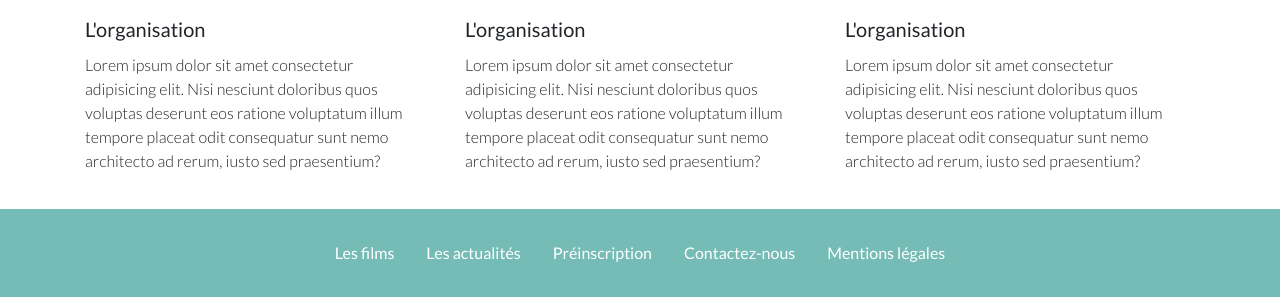
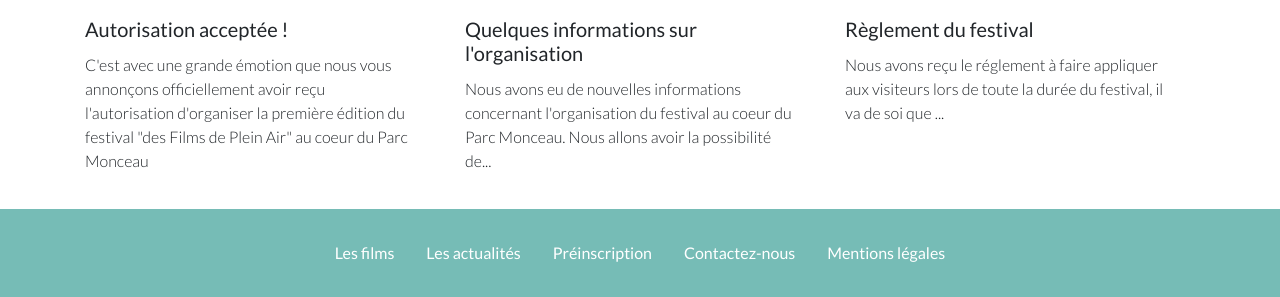
Before and after one commit to NicolasHalberstadt/films-de-plein-air, a plain HTML site: page index.html in a window 1280 px wide. Shown: the part 1910-2207 px from the top of the page. Drawn offline with nearby package versions, Linux system fonts and the light colour scheme.

Commit message:
updating news + news' style

```diff
--- a/assets/css/style.css
+++ b/assets/css/style.css
@@ -221,8 +221,7 @@ form {
 
 /* ####################  Single Article #################### */
 .single-news-picture {
-  max-height: 30vh;
-  overflow: hidden;
+  width: 100%;
 }
 .article {
   padding-top: 3em;
--- a/index.html
+++ b/index.html
@@ -46,7 +46,7 @@
                     <li class="nav-item">
                         <a class="nav-link" href="actualites.html">Actualités</a>
                     </li>
-                <li class="nav-item">
+                    <li class="nav-item">
                         <a class="nav-link" href="inscription.html">Préinscription</a>
                     </li>
                     <li class="nav-item">
@@ -133,36 +133,37 @@
                     <div class="card h-100 card-news">
                         <img src="assets/img/entree-parc-monceau.jpg" class="card-img-top" alt="...">
                         <div class="card-body">
-                            <h5 class="card-title">L'organisation</h5>
-                            <p class="card-text">Lorem ipsum dolor sit amet consectetur adipisicing elit. Nisi nesciunt
-                                doloribus quos voluptas deserunt eos ratione voluptatum illum tempore placeat odit
-                                consequatur sunt nemo architecto ad rerum, iusto sed praesentium?</p>
+                            <h5 class="card-title">Autorisation acceptée !</h5>
+                            <p class="card-text">C'est avec une grande émotion que nous vous annonçons officiellement
+                                avoir
+                                reçu l'autorisation d'organiser la première édition du festival "des Films de Plein Air"
+                                au
+                                coeur du Parc Monceau</p>
                         </div>
-                        <a href="movies/les-siffleurs.html" class="stretched-link"></a>
+                        <a href="news/autorisation.html" class="stretched-link"></a>
                     </div>
                 </div>
                 <div class="col-md">
                     <div class="card h-100 card-news">
                         <img src="assets/img/pelouse-parc.jpg" class="card-img-top" alt="...">
                         <div class="card-body">
-                            <h5 class="card-title">L'organisation</h5>
-                            <p class="card-text">Lorem ipsum dolor sit amet consectetur adipisicing elit. Nisi nesciunt
-                                doloribus quos voluptas deserunt eos ratione voluptatum illum tempore placeat odit
-                                consequatur sunt nemo architecto ad rerum, iusto sed praesentium?</p>
+                            <h5 class="card-title">Quelques informations sur l'organisation</h5>
+                            <p class="card-text">Nous avons eu de nouvelles informations concernant l'organisation du
+                                festival au coeur du Parc Monceau. Nous allons avoir la possibilité de... </p>
                         </div>
-                        <a href="movies/les-siffleurs.html" class="stretched-link"></a>
+                        <a href="news/organisation.html" class="stretched-link"></a>
                     </div>
                 </div>
                 <div class="col-md">
                     <div class="card h-100 card-news">
                         <img src="assets/img/ecran-plein-air.jpg" class="card-img-top" alt="...">
                         <div class="card-body">
-                            <h5 class="card-title">L'organisation</h5>
-                            <p class="card-text">Lorem ipsum dolor sit amet consectetur adipisicing elit. Nisi nesciunt
-                                doloribus quos voluptas deserunt eos ratione voluptatum illum tempore placeat odit
-                                consequatur sunt nemo architecto ad rerum, iusto sed praesentium?</p>
+                            <h5 class="card-title">Règlement du festival</h5>
+                            <p class="card-text">Nous avons reçu le réglement à faire appliquer aux visiteurs lors de
+                                toute
+                                la durée du festival, il va de soi que ...</p>
                         </div>
-                        <a href="movies/les-siffleurs.html" class="stretched-link"></a>
+                        <a href="news/reglement.html" class="stretched-link"></a>
                     </div>
                 </div>
             </div>
@@ -180,7 +181,7 @@
                 <li class="nav-item">
                     <a class="nav-link" href="inscription.html">Préinscription</a>
                 </li>
-       <li class="nav-item">
+                <li class="nav-item">
                     <a class="nav-link" href="contact.html">Contactez-nous</a>
                 </li>
                 <li class="nav-item">
```
Also changed, not shown: actualites.html (+4 -2 lines), news/preinscription.html (+2 -2 lines), news/reglement.html (+3 -3 lines).
